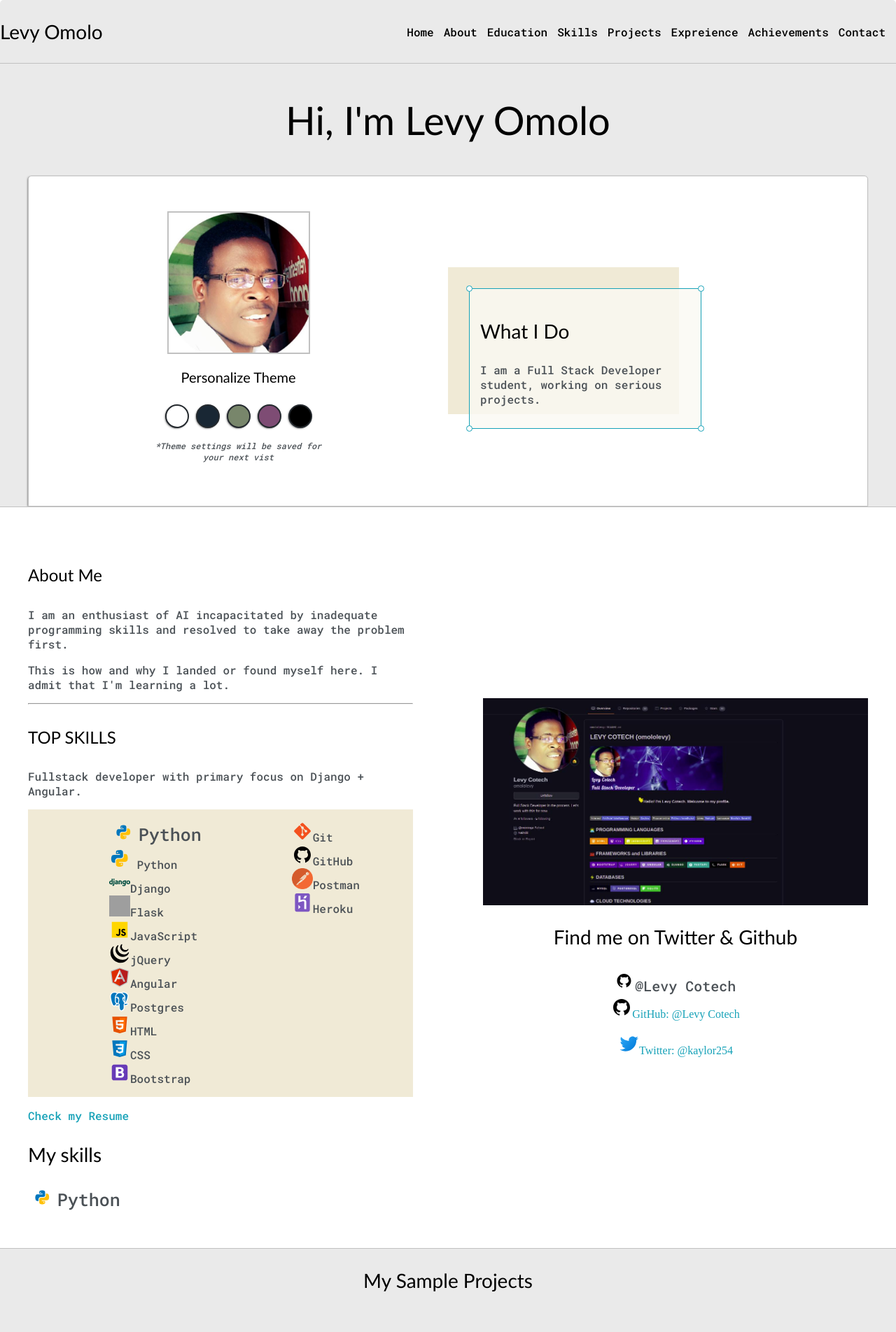
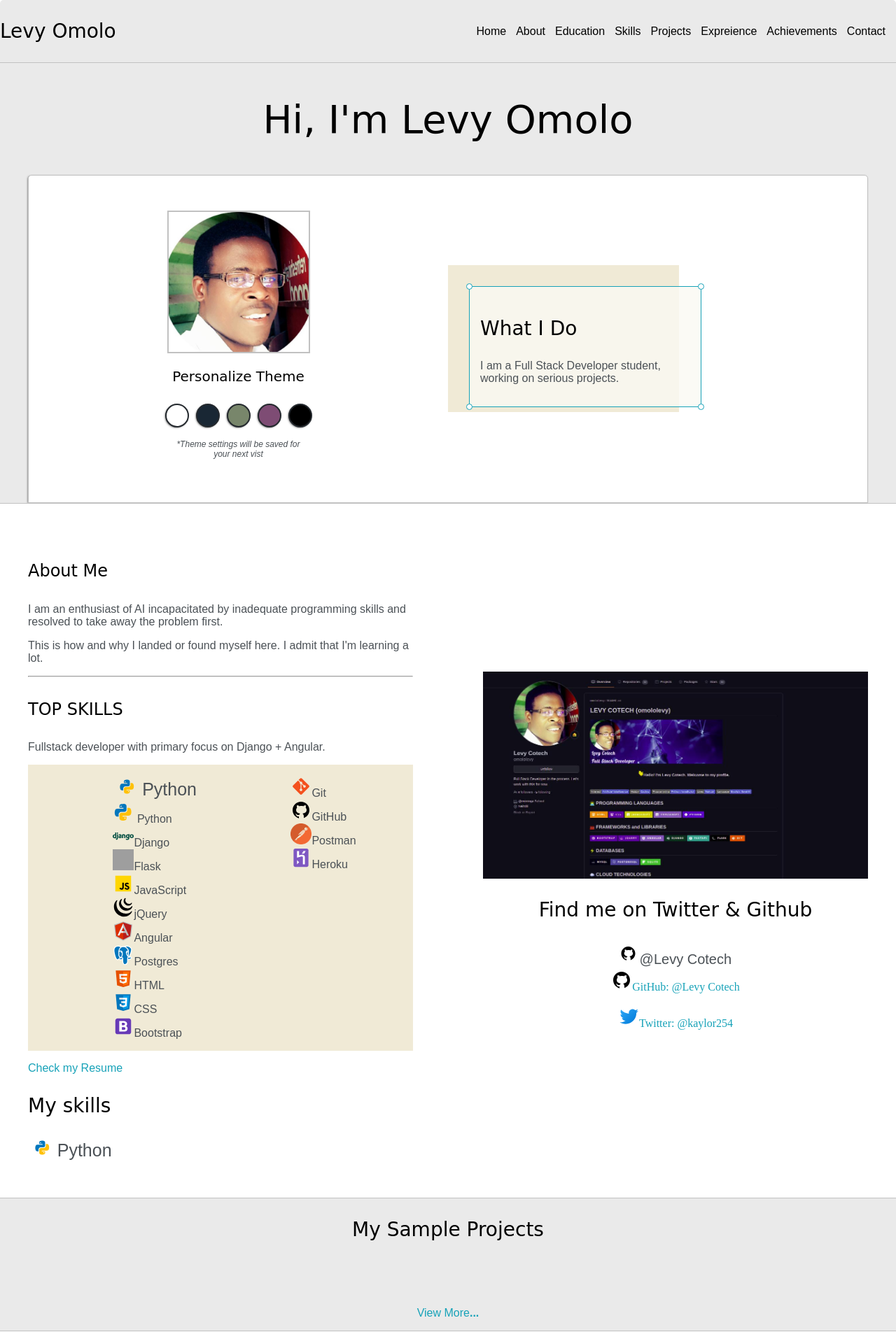
Before and after one commit to omololevy/portfolio, a Django app: template base/templates/base/index.html in a window 1280 px wide. Shown: the top 1904 px of the page at 70% size. Run offline with Django 4.2, Linux system fonts and the light colour scheme; the template is opened without the code that fills it, so the values that code supplies are empty; grey boxes are pictures that could not be loaded.

Commit message:
Change the font of the headings and the body

```diff
--- a/static/css/default.css
+++ b/static/css/default.css
@@ -32,14 +32,13 @@
 
 h1, h2, h3, h4, h5, h6, strong{
 	color: var(--mainText);
-	font-family: 'Gill Sans', 'Gill Sans MT', Calibri, 'Trebuchet MS', sans-serif;
+	font-family: 'Lobster', cursive;
 	font-weight: 500;
 }
 
 p, li, span, label, input, textarea{
 	color: var(--secondaryText);
-	font-family: 'Roboto Mono', monospace;
-}
+	font-family: 'Sansita', sans-serif;}
 
 a{
 	text-decoration: none;
@@ -235,6 +234,7 @@
 	width: 30px;
 	background-color: black;
 	border-radius: 50%;
+	border-color: #192734;
 
 	margin: 5px;
 	border:2px solid var(--themeDotBorder);
```
